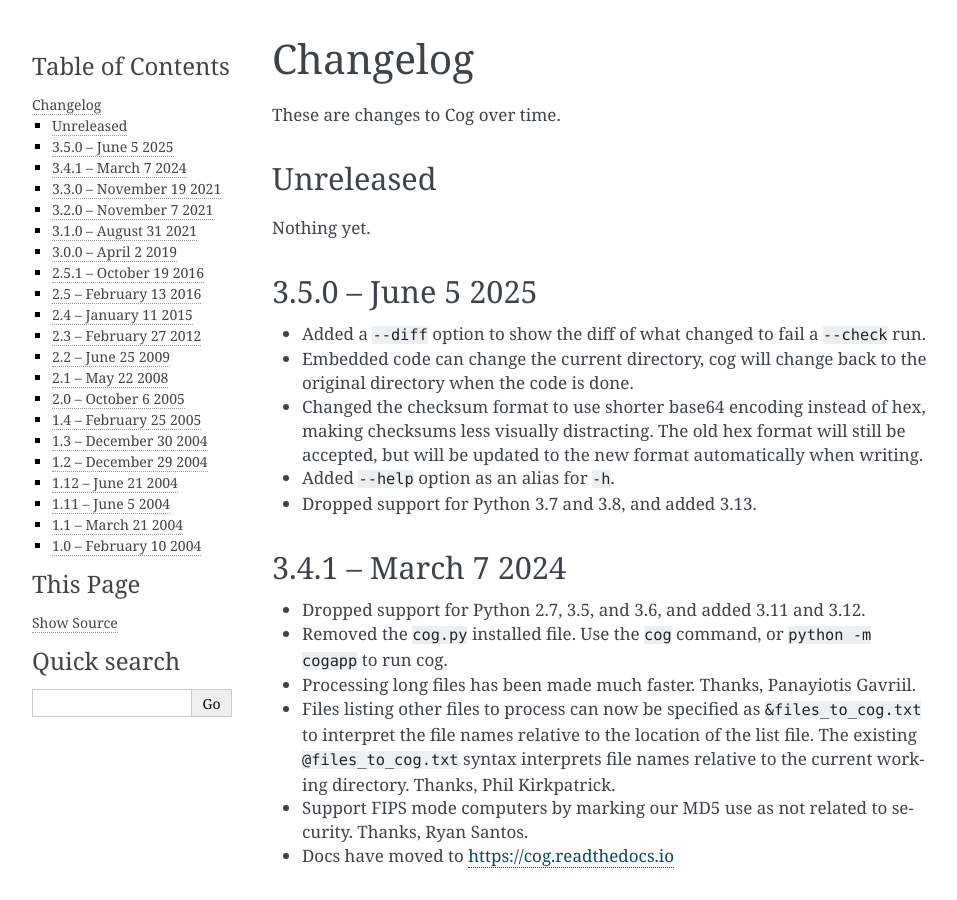
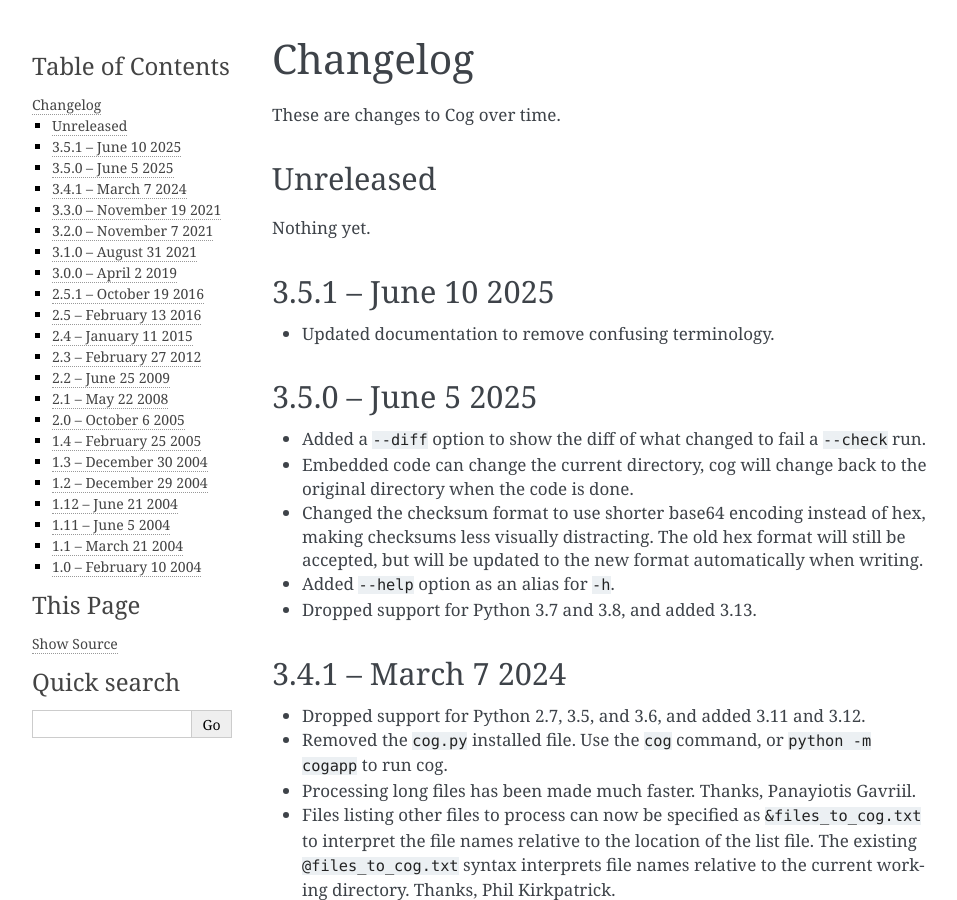
Before and after one commit to nedbat/cog, a Sphinx documentation site: the page built from docs/changes.rst, in a window 1280 px wide and 900 px high. Shown: the whole window, without its empty margins (148-1105 px from the left). Built offline with Sphinx 7.4.7, drawn with Linux system fonts in a browser that asks for light colours.

Commit message:
docs: we updated the docs

```diff
--- a/CHANGELOG.rst
+++ b/CHANGELOG.rst
@@ -22,6 +22,12 @@
 ----------
 
 Nothing yet.
+
+
+3.5.1 – June 10 2025
+--------------------
+
+- Updated documentation to remove confusing terminology.
 
 
 3.5.0 – June 5 2025
--- a/docs/conf.py
+++ b/docs/conf.py
@@ -9,7 +9,7 @@
 project = "cog"
 copyright = "2004–2025, Ned Batchelder"
 author = "Ned Batchelder"
-release = "3.5.0"
+release = "3.5.1"
 
 # -- General configuration ---------------------------------------------------
 # https://www.sphinx-doc.org/en/master/usage/configuration.html#general-configuration
--- a/docs/index.rst
+++ b/docs/index.rst
@@ -35,7 +35,7 @@
 Cog is a content generation tool.  It lets you use small bits of Python code
 in otherwise static files to generate whatever text you need.
 
-This page describes version 3.5.0, released June 5, 2025.
+This page describes version 3.5.1, released June 5, 2025.
 
 
 What does it do?
```
Also changed, not shown: 1 other file.
